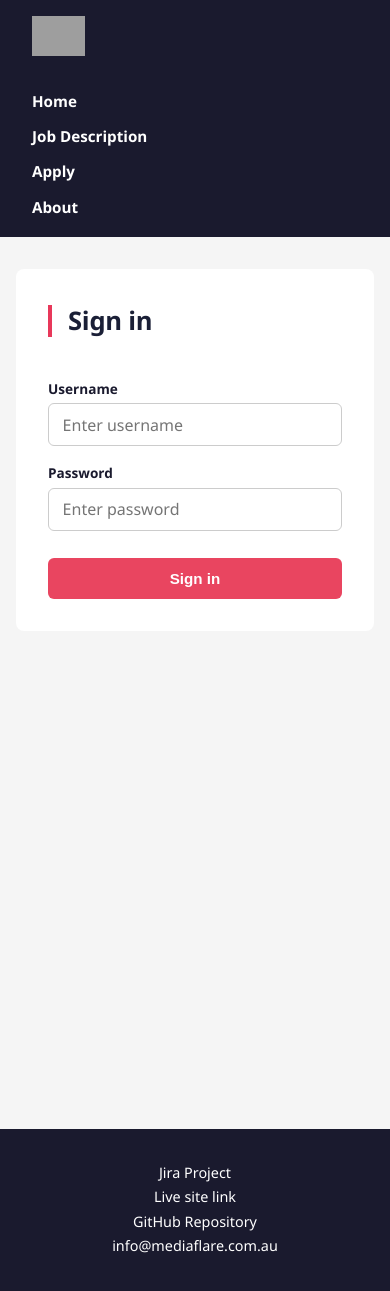
After one commit to 106514992/COS10026-Applied-Web-Project-Part-2-of-2, a PHP site: page /login.php in a window 390 px wide. The commit adds this page. Run offline with PHP 8.4, Linux system fonts and the light colour scheme; grey boxes are pictures that could not be loaded.

Commit message:
Add login.php, create its form and styling

```diff
--- a/assets/style.css
+++ b/assets/style.css
@@ -532,6 +532,12 @@ table.fun-facts tr:hover {
     padding: 2rem;
 }
 
+@media (max-width: 650px) {
+    #jobs-content {
+        padding:2rem 1rem;
+    }
+}
+
 /* For any sections on Jobs page */
 .jobs-section-container {
     margin-bottom: 2rem;
@@ -581,6 +587,40 @@ table.fun-facts tr:hover {
     padding: 0 2rem;
 }
 
+@media (max-width: 570px) {
+    #jobs-search-form {
+        padding: 0;
+    }
+
+    .jobs-hero {
+        padding: 3rem 1.2rem;
+    }
+}
+
+@media (max-width: 461px) {
+    /* necessary to allow search button click */
+    .hero-shape {
+        z-index: 0;
+    }
+
+    #jobs-search-form {
+        position: relative;
+        /* z-index: 999; */
+        display: flex;
+        flex-direction: column;
+        gap: 0.75rem;
+    }
+
+    .search-wrapper {
+        width: 100%;
+    }
+
+    #jobs-search-form button {
+        width: 100%;
+        margin: 0;
+    }
+}
+
 .search-wrapper {
     flex: 1;
     position: relative;
@@ -591,7 +631,7 @@ table.fun-facts tr:hover {
     padding: 0.7rem 0.85rem 0.7rem 2.5rem;
     border: 1.5px solid #ccc;
     border-radius: 6px;
-    font-size: 0.95rem;
+    font-size: 1rem;
     color: #1a1a2e;
     text-overflow: ellipsis;
 }
@@ -681,3 +721,162 @@ table.fun-facts tr:hover {
     opacity: 1;
 }
 /* Clear search button styling end */
+
+
+
+/* ==========================================================
+   login.css — Log in page styles - Charlie
+   ========================================================== */
+
+#login-main {
+    min-height: 100vh;
+    background-color: #f5f5f5;
+    padding: 0 1.5rem;
+    display: flex;
+    align-items: center;
+    justify-content: center;
+}
+
+#login-section {
+    width: 60%;
+    max-width: 740px;
+    margin: 0 auto;
+}
+
+#login-form {
+    display: flex;
+    flex-direction: column;
+    gap: 0.2rem;
+    padding: 2rem;
+    padding-top: 1rem;
+}
+
+/*  Field labels  */
+
+#login-form label {
+    font-size: 0.85rem;
+    font-weight: 600;
+    color: #1a1a2e;
+    margin-top: 0.75rem;
+    display: block;
+}
+
+/* No extra top gap on the very first label in a fieldset */
+#login-form fieldset > label:first-of-type {
+    margin-top: 0.25rem;
+}
+
+/* Text inputs, email, tel, select, textarea  */
+
+#login-form input[type="text"],
+#login-form input[type="password"] {
+    width: 100%;
+    box-sizing: border-box;
+    padding: 0.6rem 0.85rem;
+    border: 1.5px solid #ccc;
+    border-radius: 6px;
+    font-size: 1rem;
+    font-family: inherit;
+    color: #1a1a2e;
+    background: #fff;
+    transition: border-color 0.15s, box-shadow 0.15s;
+    outline: none;
+    text-overflow: ellipsis;
+}
+
+/* "Focus ring" for select section brings emphasis to it */
+#login-form input[type="text"]:focus,
+#login-form input[type="password"]:focus {
+    border-color: #e94560;
+    box-shadow: 0 0 0 3px rgba(233, 69, 96, 0.12);
+}
+
+#login-form textarea {
+    resize: vertical;
+    min-height: 110px;
+    line-height: 1.5;
+}
+
+/*  Hint text below inputs  */
+
+#login-form small {
+    font-size: 0.76rem;
+    color: #666;
+    display: block;
+}
+
+
+/*  Validation colours (only after user interaction)  */
+
+/* Red border when a field has content that fails validation */
+/* #login-form select:invalid:not(:focus) {
+    border-color: #e94560;
+} */
+
+/*  Submit button */
+
+#login-submit {
+    align-self: flex-start;
+    padding: 0.75rem 2rem;
+    color: #1a1a2e;
+    border: none;
+    border-radius: 6px;
+    font-size: 0.95rem;
+    font-weight: 700;
+    cursor: pointer;
+    margin-top: 1.5rem;
+    background-color: #e94560;
+    color: #ffffff;
+    transition: transform 0.15s ease;
+}
+
+#login-submit:hover {
+    transform: translateY(-2px);
+}
+
+/*  Responsiveness - single-column on small screens  */
+
+@media (max-width: 768px) {
+    #login-main {
+        padding: 2rem 1rem 4rem;
+        display: flex;
+        align-items: flex-start;
+        justify-content: center;
+        max-height: 80vh;
+    }
+
+    #login-submit {
+        align-self: center;
+        width: 80%;
+    }
+
+    #login-section {
+        padding: 2rem;
+        width: 100%;
+    }
+
+    #login-form {
+        padding: 0 2rem ;
+    }
+}
+
+@media (max-width: 520px) {
+    #login-submit {
+        width: 100%;
+    }
+
+    #login-form {
+        padding: 0rem;
+    }
+}
+
+.form-heading {
+    font-size: 1.6rem;
+    font-weight: 700;
+    color: var(--navy, #1a1f36);
+    margin-bottom: 1.75rem;
+    padding-left: 1rem;
+    border-left: 4px solid #e8385a;
+    letter-spacing: -0.01em;
+    line-height: 1.25;
+}
--- /dev/null
+++ b/login.php
@@ -0,0 +1,34 @@
+<?php
+$pageTitle = "Jobs - Creative Digital Media Agency";
+$author = "Charlie Payne";
+$pageStyles = '';
+
+include "header.inc";
+?>
+
+    <?php include "nav.inc"; ?>
+
+    <main id="login-main">
+        <section id="login-section" class="section-container">
+
+            <!-- Form heading with inline CSS styling -->
+            <h1 class="form-heading" style="margin-top: 0.25rem;">Sign in</h1>
+
+            <form id="login-form" action="" method="post" novalidate>
+
+                <!-- Username -->
+                <label for="username">Username</label>
+                <input type="text" id="username" name="username" maxlength="20" placeholder="Enter username"/>
+
+                <!-- Password -->
+                <label for="password">Password</label>
+                <input type="password" id="password" name="password" maxlength="100" placeholder="Enter password"/>
+
+                <!-- Form submission controls -->
+                <input id="login-submit" type="submit" value="Sign in" />
+            </form>
+
+        </section>
+    </main>
+
+<?php include "footer.inc"; ?>
```
Also changed, not shown: jobs.php (+4 -3 lines).
